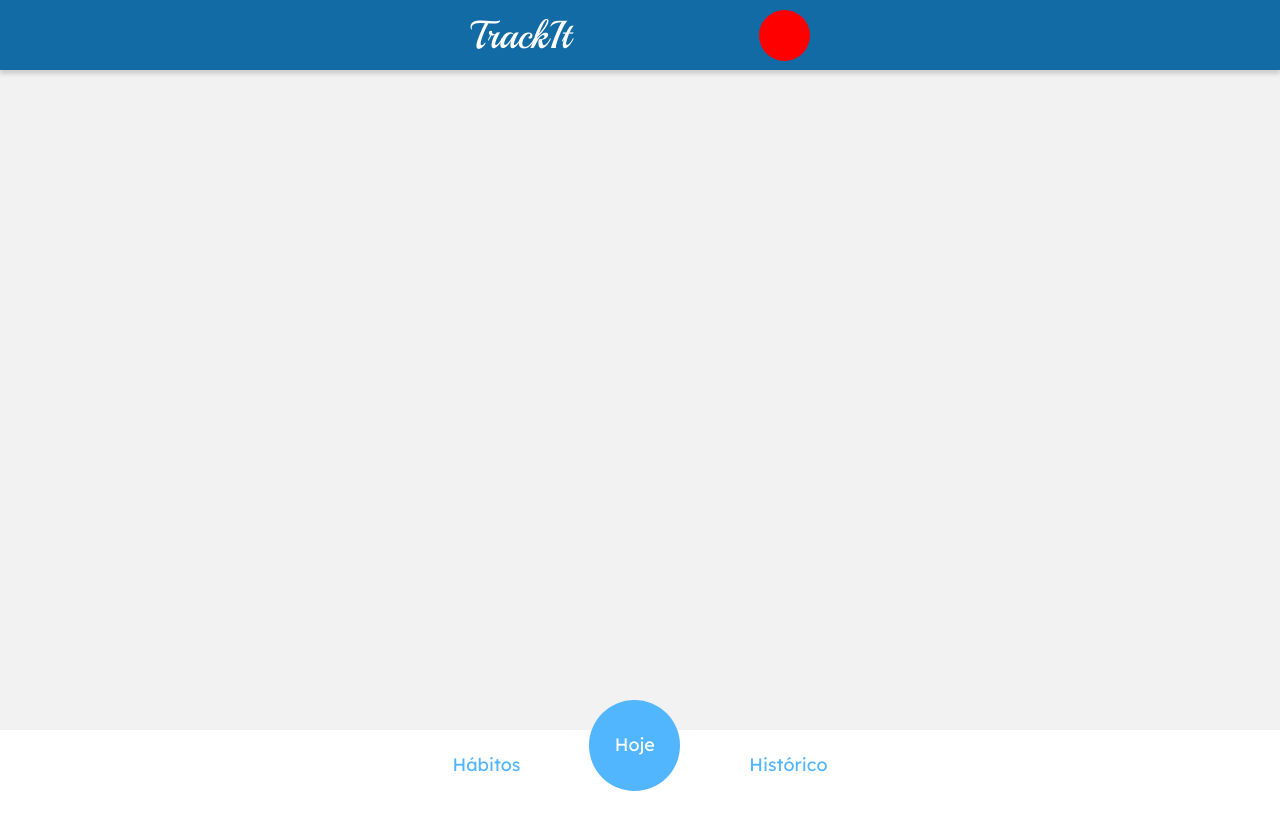
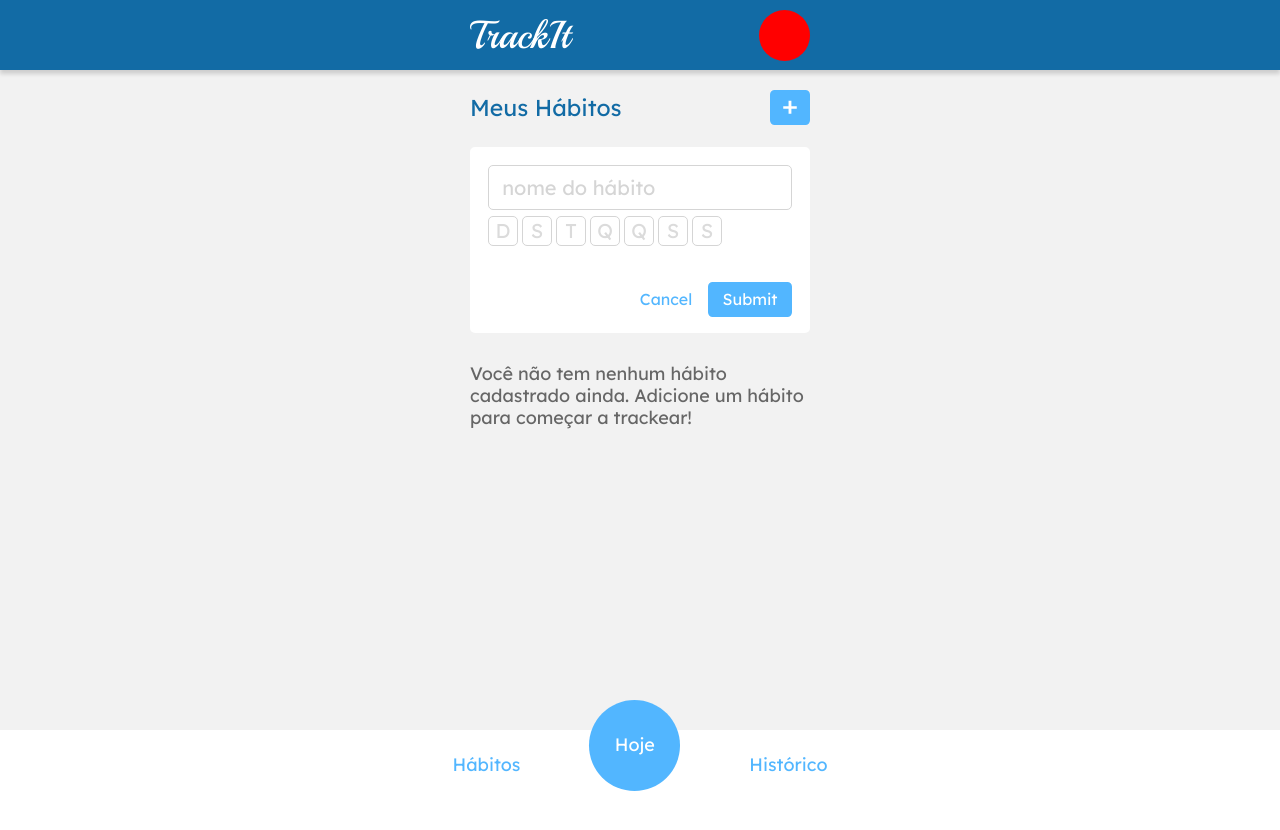
Before and after one commit to ffukamizu/track-it, a React (Vite) app: page /habitos in a window 1280 px wide. After the commit the page ends 800 px from the top, so only its background shows below. Built offline with nearby package versions, Linux system fonts and the light colour scheme.

Commit message:
Implemented add habit modal

```diff
--- a/src/components/Footer.jsx
+++ b/src/components/Footer.jsx
@@ -24,7 +24,7 @@ const PageFooter = styled.footer`
     justify-content: center;
     align-items: center;
     background-color: #ffffff;
-    position: absolute;
+    position: fixed;
     z-index: 3;
 `;
 
@@ -52,15 +52,15 @@ const FooterContainer = styled.nav`
 const ProgressIndicatorContainer = styled.div`
     width: 91px;
     height: 91px;
+    border-radius: 50px;
     margin-bottom: 40px;
-    background: #52b6ff;
-    border-radius: 50px;
     font-family: "Lexend Deca";
     font-style: normal;
     font-weight: 400;
     font-size: 18px;
     line-height: 22px;
     text-align: center;
+    background: #52b6ff;
     color: #ffffff;
     display: flex;
     justify-content: center;
--- a/src/components/Header.jsx
+++ b/src/components/Header.jsx
@@ -15,7 +15,7 @@ const PageHeader = styled.header`
     height: 70px;
     width: 100%;
     top: 0px;
-    position: absolute;
+    position: fixed;
     background: #126ba5;
     box-shadow: 0px 4px 4px rgba(0, 0, 0, 0.15);
     display: flex;
@@ -26,7 +26,7 @@ const PageHeader = styled.header`
 
 const HeaderContainer = styled.div`
     height: 70px;
-    width: 375px;
+    width: 340px;
     display: flex;
     justify-content: space-between;
     align-items: center;
@@ -35,7 +35,6 @@ const HeaderContainer = styled.div`
 const Title = styled.h1`
     width: 97px;
     height: 49px;
-    margin-left: 18px;
     font-family: "Playball";
     font-style: normal;
     font-weight: 400;
@@ -47,7 +46,6 @@ const Title = styled.h1`
 const Profile = styled.div`
     width: 51px;
     height: 51px;
-    margin-right: 18px;
     border-radius: 50px;
     background-color: red;
 `;
--- /dev/null
+++ b/src/components/InputHabit.jsx
@@ -0,0 +1,112 @@
+import styled from "styled-components";
+
+export default function InputHabitModule() {
+    const weekDays = ["D", "S", "T", "Q", "Q", "S", "S"];
+
+    return (
+        <FormSection>
+            <InputHabit type='text' placeholder="  nome do hábito" required></InputHabit>
+            <WeekdayButtonContainer>
+                {weekDays.map((day, index) => (
+                    <DayButton type='button' key={index}>{day}</DayButton>
+                ))}
+            </WeekdayButtonContainer>
+            <SubmitButtonContainer>
+                <CancelButton type='button'>Cancel</CancelButton>
+                <SubmitButton type='submit'>Submit</SubmitButton>
+            </SubmitButtonContainer>
+        </FormSection>
+    );
+}
+
+const FormSection = styled.form`
+    height: 150px;
+    margin-top: 22px;
+    background: #ffffff;
+    border-radius: 5px;
+    padding: 18px;
+    display: block; // show / hide here
+`;
+
+const InputHabit = styled.input`
+    height: 45px;
+    width: 100%;
+    background: #ffffff;
+    border: 1px solid #d5d5d5;
+    border-radius: 5px;
+    box-sizing: border-box;
+    font-family: "Lexend Deca";
+    font-style: normal;
+    font-weight: 400;
+    font-size: 20px;
+    line-height: 25px;
+    color: #dbdbdb;
+    ::placeholder {
+        color: #d5d5d5;
+    }
+`;
+
+const WeekdayButtonContainer = styled.div`
+    height: 30px;
+    width: 100%;
+    margin-top: 6px;
+    display: flex;
+    justify-content: flex-start;
+    align-items: center;
+    gap: 4px;
+`;
+
+const SubmitButtonContainer = styled.div`
+    width: 100%;
+    margin-top: 36px;
+    display: flex;
+    justify-content: flex-end;
+    align-items: end;
+`;
+
+const DayButton = styled.button`
+    width: 30px;
+    height: 30px;
+    background: #ffffff;
+    border: 1px solid #d5d5d5;
+    border-radius: 5px;
+    box-sizing: border-box;
+    font-family: "Lexend Deca";
+    font-style: normal;
+    font-weight: 400;
+    font-size: 20px;
+    line-height: 25px;
+    color: #dbdbdb;
+`;
+
+const CancelButton = styled.button`
+    width: 84px;
+    height: 35px;
+    background: #ffffff;
+    border-radius: 4.63636px;
+    border-style: solid;
+    border-color: #ffffff;
+    font-family: "Lexend Deca";
+    font-style: normal;
+    font-weight: 400;
+    font-size: 15.976px;
+    line-height: 20px;
+    text-align: center;
+    color: #52b6ff;
+`;
+
+const SubmitButton = styled.button`
+    width: 84px;
+    height: 35px;
+    background: #52b6ff;
+    border-radius: 4.63636px;
+    border-style: solid;
+    border-color: #52b6ff;
+    font-family: "Lexend Deca";
+    font-style: normal;
+    font-weight: 400;
+    font-size: 15.976px;
+    line-height: 20px;
+    text-align: center;
+    color: #ffffff;
+`;
--- a/src/pages/HabitsPage.jsx
+++ b/src/pages/HabitsPage.jsx
@@ -1,13 +1,26 @@
 import styled from "styled-components";
+import Plus from "./../../public/assets/plus.svg";
 
 import Header from "../components/Header";
 import Footer from "../components/Footer";
+import InputHabitModule from "../components/InputHabit";
 
 export default function Habits() {
     return (
         <PageBody>
             <Header />
-            <ContentContainer></ContentContainer>
+            <HorizontalSeparator></HorizontalSeparator>
+            <ContentContainer>
+                <AddHabitContainer>
+                    <h2>Meus Hábitos</h2>
+                    <PlusButton>
+                        <img src={Plus} alt="Add Habit Button" />
+                    </PlusButton>
+                </AddHabitContainer>
+                <InputHabitModule />
+                <NoHabitMessage>Você não tem nenhum hábito cadastrado ainda. Adicione um hábito para começar a trackear!</NoHabitMessage>
+            </ContentContainer>
+            <HorizontalSeparator></HorizontalSeparator>
             <Footer />
         </PageBody>
     );
@@ -17,9 +30,60 @@ const PageBody = styled.div`
     height: 100%;
     width: 100%;
     background-color: #f2f2f2;
+    display: flex;
+    flex-direction: column;
+    align-items: center;
 `;
 
 const ContentContainer = styled.div`
     height: 100%;
-    width: 375px;
+    width: 340px;
+    display: flex;
+    flex-direction: column;
 `;
+
+const AddHabitContainer = styled.div`
+    height: 35px;
+    width: 100%;
+    margin-top: 30px;
+    display: flex;
+    justify-content: space-between;
+    align-items: center;
+    h2 {
+        font-family: "Lexend Deca";
+        font-style: normal;
+        font-weight: 400;
+        font-size: 23px;
+        line-height: 29px;
+        color: #126ba5;
+    }
+`;
+
+const PlusButton = styled.button`
+    width: 40px;
+    height: 35px;
+    background: #52b6ff;
+    border-radius: 4.63636px;
+    border-style: solid;
+    border-color: #52b6ff;
+    display: flex;
+    justify-content: center;
+    align-items: center;
+`;
+
+const NoHabitMessage = styled.p`
+    width: 340px;
+    height: 74px;
+    margin-top: 30px;
+    font-family: "Lexend Deca";
+    font-style: normal;
+    font-weight: 400;
+    font-size: 18px;
+    line-height: 22px;
+    color: #666666;
+`;
+
+const HorizontalSeparator = styled.div`
+    height: 70px;
+    width: 100%;
+`;
```
